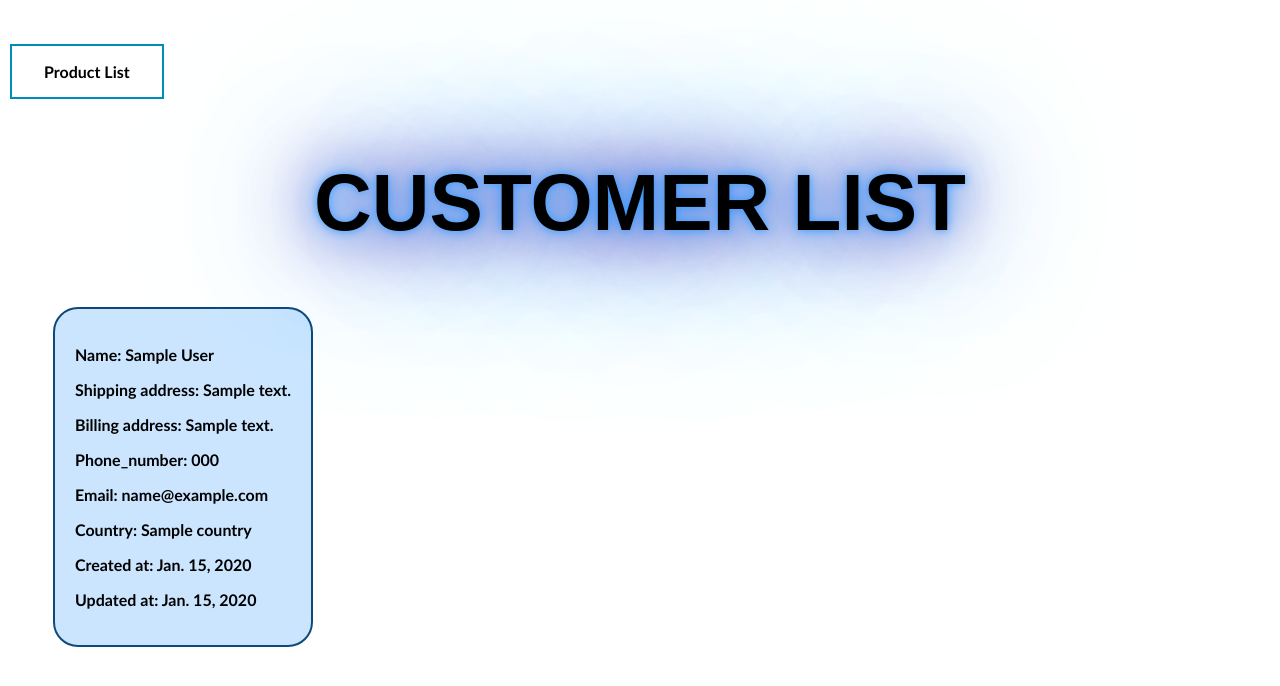
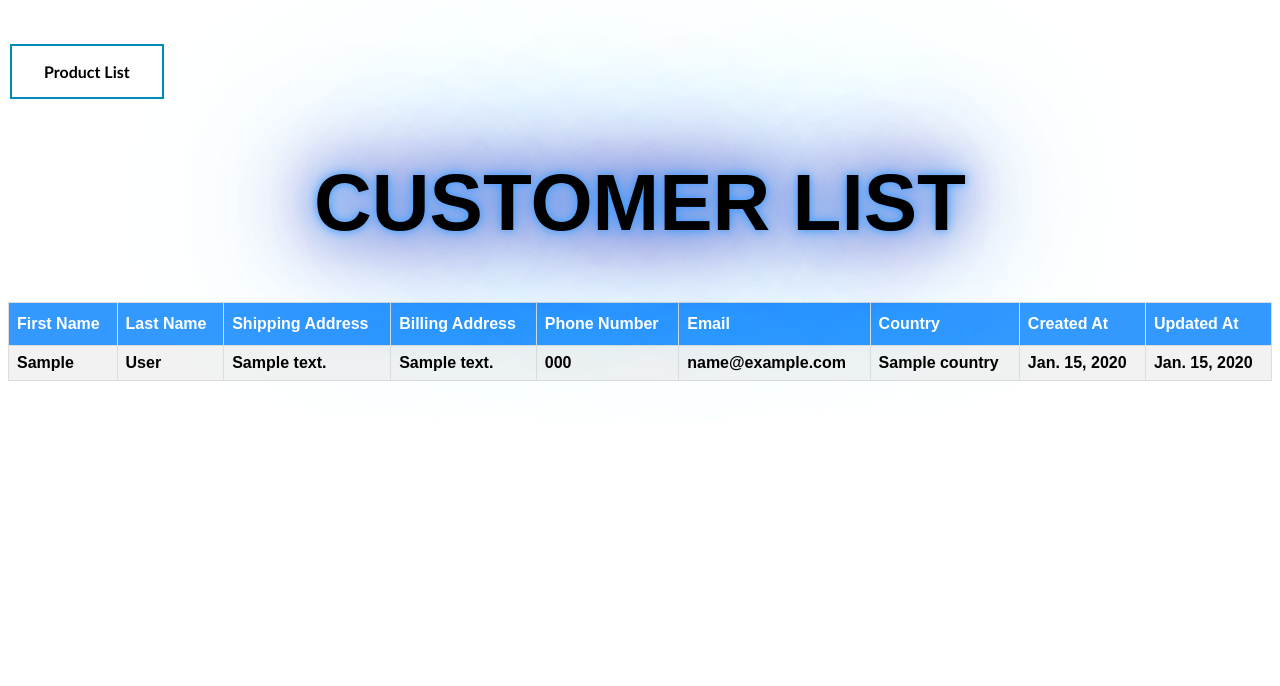
Before and after one commit to Sallahuddin-kh/Django-project, a Django app: page / in a window 1280 px wide. Shown: the top 686 px of the page. Run offline with Django 3.2, Linux system fonts and the light colour scheme; tables that the repository leaves empty hold one stand-in row (values such as "Sample post").

Commit message:
Correcting tabular representation of data

```diff
--- a/ecommerceproj/theretailerapp/static/css/styles.css
+++ b/ecommerceproj/theretailerapp/static/css/styles.css
@@ -4,15 +4,6 @@ body {
   font-weight: bold;
 }
 
-ul li {
-  background: #cce5ff;
-  margin: 5px;
-  border-radius: 25px;
-  border: 2px solid #0f4979;
-  padding: 20px;
-  display: block;
-  float: left;
-}
 .button {
   background-color: #4caf50;
   color: white;
@@ -48,3 +39,30 @@ h1 {
   text-shadow: 0px 0px 10px #3399ff, 0px 0px 40px #3399ff, 0px 0px 80px purple,
     0px 0px 120px #3399ff, 0px 0px 200px #3399ff;
 }
+
+table {
+  font-family: Arial, Helvetica, sans-serif;
+  border-collapse: collapse;
+  width: 100%;
+}
+
+table td,
+table th {
+  border: 1px solid #ddd;
+  padding: 8px;
+}
+
+table tr:nth-child(even) {
+  background-color: #f2f2f2;
+}
+table tr:hover {
+  background-color: #ddd;
+}
+
+table th {
+  padding-top: 12px;
+  padding-bottom: 12px;
+  text-align: left;
+  background-color: #3399ff;
+  color: white;
+}
--- a/ecommerceproj/theretailerapp/templates/theretailerapp/customer_list.html
+++ b/ecommerceproj/theretailerapp/templates/theretailerapp/customer_list.html
@@ -1,39 +1,50 @@
 <!DOCTYPE html>
 <html lang="en">
   <head>
-  {% block title %}<title>The retailer app</title>{% endblock %}
-  <meta charset="utf-8">
-  <meta name="viewport" content="width=device-width, initial-scale=1">
+    {% block title %}
+    <title>The retailer app</title>
+    {% endblock %}
+    <meta charset="utf-8" />
+    <meta name="viewport" content="width=device-width, initial-scale=1" />
     <!-- Add additional CSS in static file -->
     {% load static %}
-  <link rel="stylesheet" href="{% static 'css/styles.css' %}">
+    <link rel="stylesheet" href="{% static 'css/styles.css' %}" />
   </head>
   <body>
-<div class = "container">
-<a class='button button2' href="product" >Product List</a>
+    <div class="container">
+      <a class="button button2" href="product">Product List</a>
       <h1>Customer List</h1>
       <div>
-{% block content %}
-  {% if customer_list %}
-  <ul>
+        {% block content %} {% if customer_list %}
+        <table id="customers">
+          <tr>
+            <th>First Name</th>
+            <th>Last Name</th>
+            <th>Shipping Address</th>
+            <th>Billing Address</th>
+            <th>Phone Number</th>
+            <th>Email</th>
+            <th>Country</th>
+            <th>Created At</th>
+            <th>Updated At</th>
+          </tr>
           {% for customer in customer_list %}
-      <li>
-        <p>Name: {{ customer.first_name }}&nbsp;{{customer.last_name}}</p>
-        <p>Shipping address: {{customer.shipping_address}}</p>
-        <p>Billing address: {{customer.billing_address}}</p>
-        <p>Phone_number: {{customer.ph_number}}</p>
-        <p>Email: {{customer.email}}</p>
-        <p>Country: {{customer.counrty}}</p>
-        <p>Created at: {{customer.created_at}}</p>
-        <p>Updated at: {{customer.updated_at}}</p>
-      </li>
+          <tr>
+            <td>{{ customer.first_name }}</td>
+            <td>{{customer.last_name}}</td>
+            <td>{{customer.shipping_address}}</td>
+            <td>{{customer.billing_address}}</td>
+            <td>{{customer.ph_number}}</td>
+            <td>{{customer.email}}</td>
+            <td>{{customer.counrty}}</td>
+            <td>{{customer.created_at}}</td>
+            <td>{{customer.updated_at}}</td>
+          </tr>
           {% endfor %}
-  </ul>
+        </table>
         {% else %}
         <p>There are no customers.</p>
-  {% endif %}
-{% endblock %}
-  </ul>
+        {% endif %} {% endblock %}
       </div>
     </div>
   </body>
```
Also changed, not shown: ecommerceproj/theretailerapp/templates/theretailerapp/product_list.html (+31 -26 lines). Lines whose indentation alone changed are shown as unchanged.
